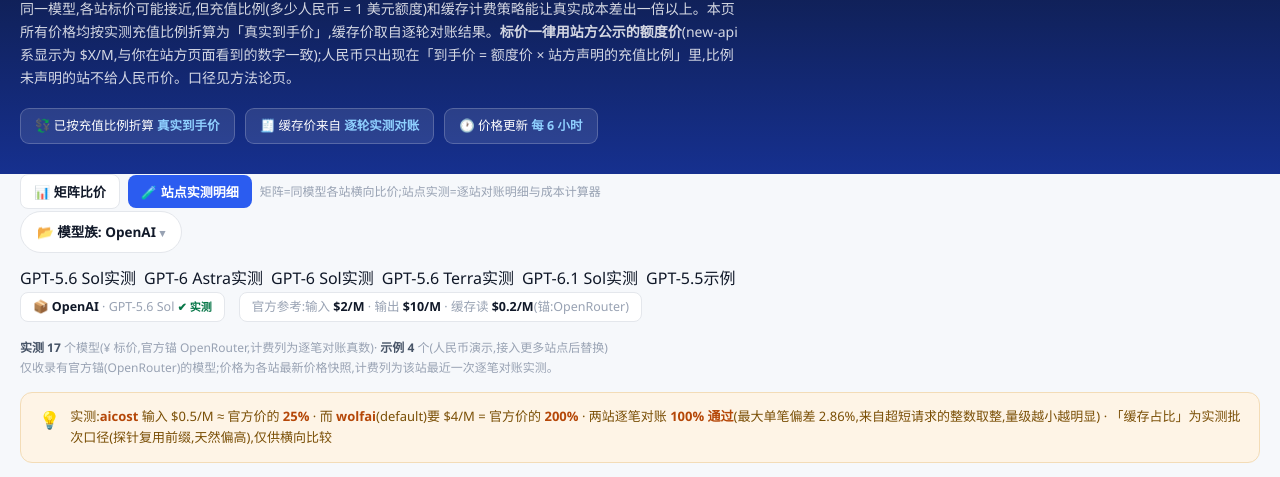
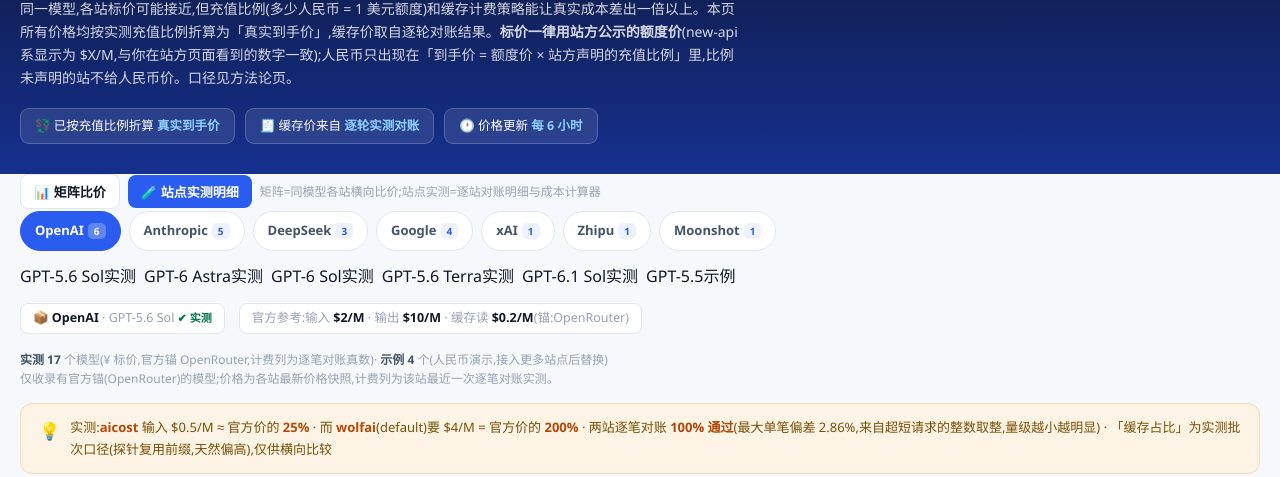
Before and after one commit to jinchaoqiang0311/relaylens, a plain HTML site: page relaylens-home/compare.html in a window 1280 px wide. Both pictures are taken after a click on the button "🧪 站点实测明细". Shown: the part 186-663 px from the top of the page. Drawn offline with Linux system fonts and the light colour scheme.

Commit message:
站点实测明细:族名称平铺为一行族标签(点选切族),移除抽屉

```diff
--- a/relaylens-home/compare.html
+++ b/relaylens-home/compare.html
@@ -191,16 +191,14 @@
 .mx-detail-table th,.mx-detail-table td{padding:7px 10px;border-bottom:1px solid var(--line);text-align:left}
 .mx-qchip{display:inline-block;font-size:10.5px;font-weight:700;border-radius:5px;padding:1px 7px;margin-right:4px;background:#f2f4f7;color:var(--sub)}
 
-/* ===== 模型族:名称抽屉 + 选中族平铺(2026-10-11) ===== */
-.fam-bar{position:relative;margin-bottom:12px}
-.fam-trigger{font:inherit;font-size:13.5px;font-weight:700;padding:9px 16px;border:1px solid var(--line);border-radius:999px;background:var(--card);cursor:pointer;color:var(--ink)}
-.fam-trigger:hover{border-color:var(--brand);color:var(--brand)}
-.fam-caret{font-size:11px;color:var(--faint)}
-.fam-drawer{position:absolute;top:calc(100% + 6px);left:0;z-index:60;min-width:300px;max-height:60vh;overflow:auto;background:var(--card);border:1px solid var(--line);border-radius:14px;box-shadow:0 16px 48px rgba(12,22,51,.16);padding:8px}
-.fam-item{display:flex;justify-content:space-between;align-items:center;gap:10px;padding:9px 12px;border-radius:9px;font-size:13.5px;font-weight:700;cursor:pointer;color:var(--ink)}
-.fam-item:hover{background:var(--brand-soft);color:var(--brand)}
-.fam-n{font-size:10px;background:var(--brand-soft);border-radius:5px;padding:1px 6px;color:var(--brand)}
-.fam-models{display:flex;gap:8px;flex-wrap:wrap}
+/* ===== 模型族:族名称平铺一行 + 选中族模型平铺(2026-10-11) ===== */
+.fam-row{display:flex;gap:8px;flex-wrap:wrap;margin-bottom:12px}
+.fam-chip{font:inherit;font-size:13px;font-weight:700;padding:8px 14px;border:1px solid var(--line);border-radius:999px;background:var(--card);cursor:pointer;color:var(--sub)}
+.fam-chip:hover{border-color:var(--brand);color:var(--brand)}
+.fam-chip.on{background:var(--brand);border-color:var(--brand);color:#fff}
+.fam-n{font-size:10px;background:var(--brand-soft);border-radius:5px;padding:1px 6px;color:var(--brand);margin-left:4px}
+.fam-chip.on .fam-n{background:rgba(255,255,255,.25);color:#fff}
+.fam-models{display:flex;gap:8px;flex-wrap:wrap;margin-bottom:14px}
 /* ===== 富信息行(与榜单同构):一格内堆「主值 / 副注 / 徽章」,用行高换信息量 ===== */
 .rk-no{font-family:Consolas,"SFMono-Regular",Menlo,monospace;font-variant-numeric:tabular-nums;font-size:20px;font-weight:800;color:var(--faint);line-height:1}
 .rk-no.top{color:#8a6400}
@@ -344,11 +342,8 @@
 <div class="wrap" id="siteView" style="display:none">
 
   <!-- 模型Tab(静态为示例数据;探针数据到达后由 JS 重建,实测页签前置) -->
-  <!-- 模型族抽屉选择 + 选中族平铺(2026-10-11:族名称进抽屉,模型章平铺页面) -->
-  <div class="fam-bar">
-    <button class="fam-trigger" id="famTrigger" type="button">📂 模型族: <b id="famCur">Anthropic</b> <span class="fam-caret">▾</span></button>
-    <div class="fam-drawer" id="famDrawer" style="display:none"></div>
-  </div>
+  <!-- 模型族:族名称平铺一行(点选切族),选中族模型平铺其下(2026-10-11) -->
+  <div class="fam-row" id="famRow"></div>
   <div class="fam-models" id="modelTabs">
     <a class="on" data-model="opus5">Claude Opus 5<span class="tab-chip chip-demo">示例</span></a>
     <a data-model="sonnet5">Claude Sonnet 5<span class="tab-chip chip-demo">示例</span></a>
@@ -629,7 +624,7 @@
 var DEMO_HIDE=[];
 var FAM_INDEX={},FAM_ORDER=[],CUR_FAM=null; /* 族索引:族名称进抽屉,选中族的模型平铺页面 */
 function buildTabs(){
-  var drawer=document.getElementById("famDrawer"),mt=document.getElementById("modelTabs");
+  var mt=document.getElementById("modelTabs");
   FAM_INDEX={};FAM_ORDER=[];
   REAL_TABS.forEach(function(t){
     var f=t.family||"其他";
@@ -643,24 +638,22 @@
     if(!FAM_INDEX[f]){FAM_INDEX[f]=[];FAM_ORDER.push(f);}
     FAM_INDEX[f].push({k:k,name:m.name,real:false});
   });
-  /* 抽屉:族名称清单 */
+  /* 族名称平铺一行(点选切族) */
+  if(!CUR_FAM||!FAM_INDEX[CUR_FAM])CUR_FAM=FAM_ORDER[0];
+  var fr=document.getElementById("famRow");
   var h="";
   FAM_ORDER.forEach(function(f){
-    h+='<div class="fam-item" data-fam="'+esc(f)+'">'+esc(f)+'<span class="fam-n">'+FAM_INDEX[f].length+'</span></div>';
+    h+='<button class="fam-chip'+(f===CUR_FAM?" on":"")+'" data-fam="'+esc(f)+'" type="button">'+esc(f)+'<span class="fam-n">'+FAM_INDEX[f].length+'</span></button>';
   });
-  drawer.innerHTML=h;
-  Array.prototype.forEach.call(drawer.querySelectorAll(".fam-item"),function(item){
-    item.onclick=function(){
+  fr.innerHTML=h;
+  Array.prototype.forEach.call(fr.querySelectorAll(".fam-chip"),function(chip){
+    chip.onclick=function(){
       CUR_FAM=this.getAttribute("data-fam");
-      var cur=document.getElementById("famCur");
-      if(cur)cur.textContent=CUR_FAM;
-      drawer.style.display="none";
+      Array.prototype.forEach.call(fr.querySelectorAll(".fam-chip"),function(c){c.classList.toggle("on",c.getAttribute("data-fam")===CUR_FAM)});
       renderFamModels();
     };
   });
   if(!CUR_FAM||!FAM_INDEX[CUR_FAM])CUR_FAM=FAM_ORDER[0];
-  var cur=document.getElementById("famCur");
-  if(cur)cur.textContent=CUR_FAM;
   renderFamModels();
   bindTabs();
 }
@@ -957,13 +950,6 @@
       render();});});
 }
 function bindTabs(){
-  /* 族抽屉开合(只绑一次,vm 桩用 get/setAttribute) */
-  var trig=document.getElementById("famTrigger"),drawer=document.getElementById("famDrawer");
-  if(trig&&drawer&&trig.getAttribute("data-bound")!=="1"){
-    trig.setAttribute("data-bound","1");
-    trig.addEventListener("click",function(e){e.stopPropagation();drawer.style.display=drawer.style.display==="none"?"block":"none"});
-    document.addEventListener("click",function(e){if(drawer.style.display!=="none"&&!drawer.contains(e.target)&&e.target!==trig)drawer.style.display="none"});
-  }
   document.querySelectorAll("#modelTabs a").forEach(function(a){
     a.addEventListener("click",function(){
       state.model=a.getAttribute("data-model");state.sort="score";state.dir=-1;
--- a/test_compare_render.js
+++ b/test_compare_render.js
@@ -66,7 +66,7 @@
   const realTabs = (tabsHtml.match(/chip-real/g) || []).length;
   const demoTabs = (tabsHtml.match(/chip-demo/g) || []).length;
   /* 2026-10-11 族抽屉语义:抽屉按族列出(计数=该族实测模型数),页面平铺选中族(默认第一族) */
-  const drawerHtml = A.captured["famDrawer"] || "";
+  const drawerHtml = A.captured["famRow"] || "";
   const famOf = {};
   CMP.tabs.forEach(t => { const f = t.family || "其他"; famOf[f] = (famOf[f] || 0) + 1; });
   const famSum = Object.values(famOf).reduce((a, b) => a + b, 0);
```
